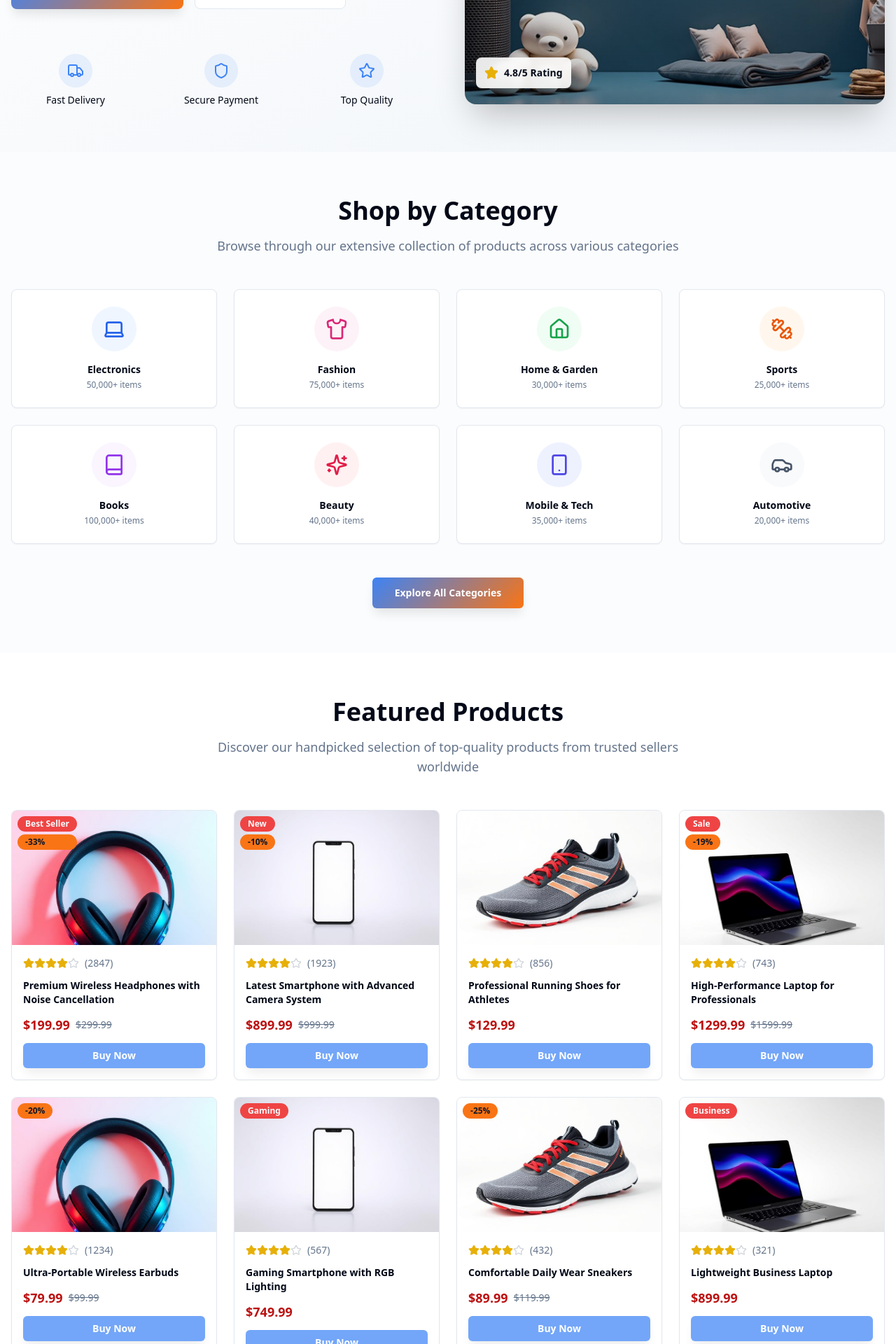
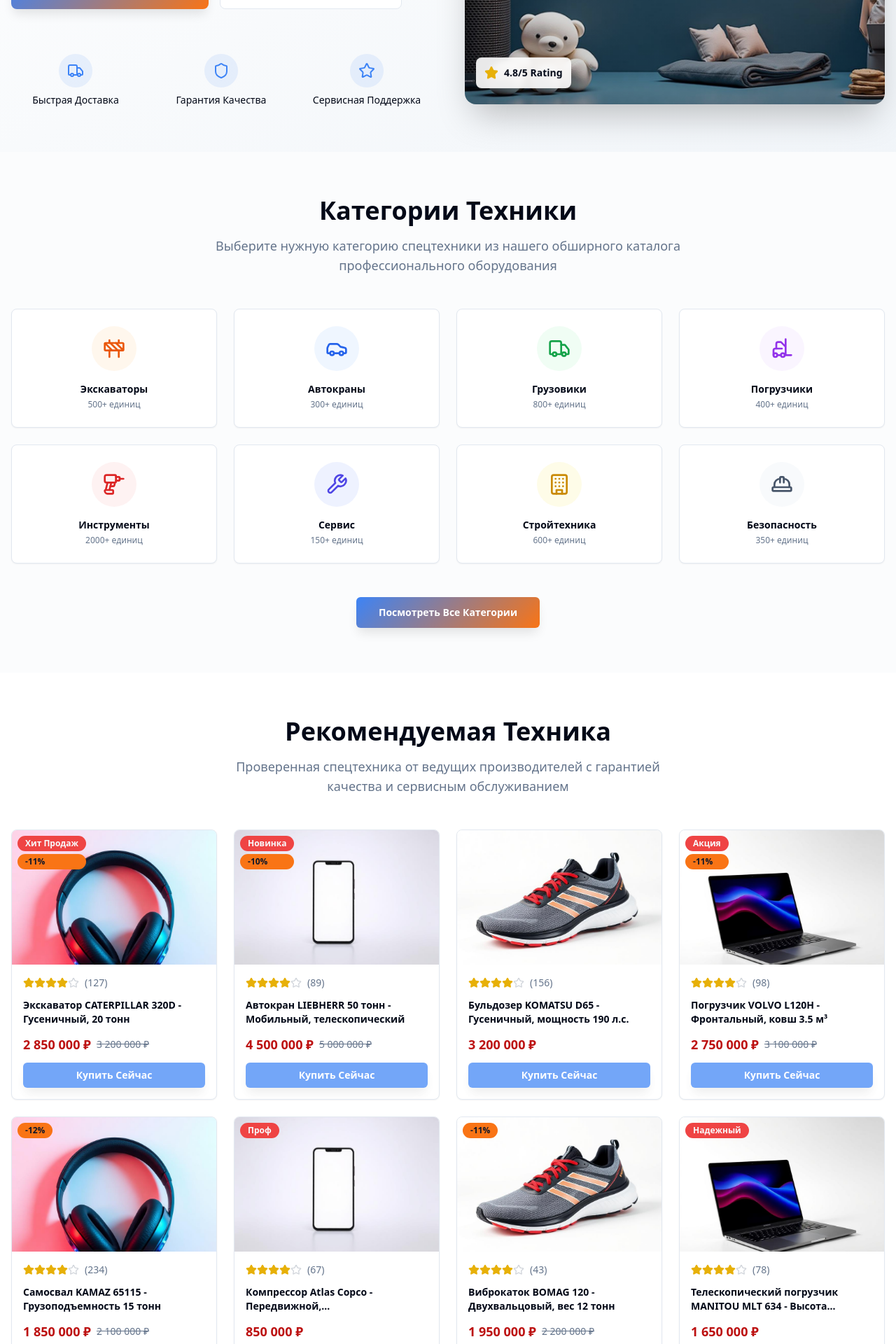
Before and after one commit to jamshiddins/global-village-square, a React (Vite) app: page / in a window 1280 px wide. Shown: the part 540-2460 px from the top of the page at 70% size. Built offline with nearby package versions, Linux system fonts and the light colour scheme.

Commit message:
Refactor product grid for heavy machinery
Update product data and imagery to reflect heavy machinery instead of consumer electronics.

```diff
--- a/src/components/CategorySection.tsx
+++ b/src/components/CategorySection.tsx
@@ -1,78 +1,78 @@
 import { Button } from "@/components/ui/button";
 import { Card, CardContent } from "@/components/ui/card";
 import {
-  Laptop,
-  Shirt,
-  Home,
-  Dumbbell,
-  Book,
-  Sparkles,
-  Smartphone,
-  Car
+  Construction,
+  Truck,
+  Drill,
+  Wrench,
+  Building,
+  Car,
+  HardHat,
+  Forklift
 } from "lucide-react";
 
 const categories = [
   {
-    id: "electronics",
-    name: "Electronics",
-    icon: Laptop,
-    count: "50,000+",
+    id: "excavators",
+    name: "Экскаваторы",
+    icon: Construction,
+    count: "500+",
+    color: "text-orange-600",
+    bgColor: "bg-orange-50 dark:bg-orange-950",
+  },
+  {
+    id: "cranes",
+    name: "Автокраны",
+    icon: Car,
+    count: "300+",
     color: "text-blue-600",
     bgColor: "bg-blue-50 dark:bg-blue-950",
   },
   {
-    id: "fashion",
-    name: "Fashion",
-    icon: Shirt,
-    count: "75,000+",
-    color: "text-pink-600",
-    bgColor: "bg-pink-50 dark:bg-pink-950",
-  },
-  {
-    id: "home",
-    name: "Home & Garden",
-    icon: Home,
-    count: "30,000+",
+    id: "trucks",
+    name: "Грузовики",
+    icon: Truck,
+    count: "800+",
     color: "text-green-600",
     bgColor: "bg-green-50 dark:bg-green-950",
   },
   {
-    id: "sports",
-    name: "Sports",
-    icon: Dumbbell,
-    count: "25,000+",
-    color: "text-orange-600",
-    bgColor: "bg-orange-50 dark:bg-orange-950",
-  },
-  {
-    id: "books",
-    name: "Books",
-    icon: Book,
-    count: "100,000+",
+    id: "forklifts",
+    name: "Погрузчики",
+    icon: Forklift,
+    count: "400+",
     color: "text-purple-600",
     bgColor: "bg-purple-50 dark:bg-purple-950",
   },
   {
-    id: "beauty",
-    name: "Beauty",
-    icon: Sparkles,
-    count: "40,000+",
-    color: "text-rose-600",
-    bgColor: "bg-rose-50 dark:bg-rose-950",
+    id: "tools",
+    name: "Инструменты",
+    icon: Drill,
+    count: "2000+",
+    color: "text-red-600",
+    bgColor: "bg-red-50 dark:bg-red-950",
   },
   {
-    id: "mobile",
-    name: "Mobile & Tech",
-    icon: Smartphone,
-    count: "35,000+",
+    id: "services",
+    name: "Сервис",
+    icon: Wrench,
+    count: "150+",
     color: "text-indigo-600",
     bgColor: "bg-indigo-50 dark:bg-indigo-950",
   },
   {
-    id: "automotive",
-    name: "Automotive",
-    icon: Car,
-    count: "20,000+",
+    id: "construction",
+    name: "Стройтехника",
+    icon: Building,
+    count: "600+",
+    color: "text-yellow-600",
+    bgColor: "bg-yellow-50 dark:bg-yellow-950",
+  },
+  {
+    id: "safety",
+    name: "Безопасность",
+    icon: HardHat,
+    count: "350+",
     color: "text-slate-600",
     bgColor: "bg-slate-50 dark:bg-slate-950",
   },
@@ -84,10 +84,10 @@ export const CategorySection = () => {
       <div className="container mx-auto px-4">
         <div className="text-center mb-12">
           <h2 className="text-3xl md:text-4xl font-bold mb-4">
-            Shop by Category
+            Категории Техники
           </h2>
           <p className="text-lg text-muted-foreground max-w-2xl mx-auto">
-            Browse through our extensive collection of products across various categories
+            Выберите нужную категорию спецтехники из нашего обширного каталога профессионального оборудования
           </p>
         </div>
 
@@ -107,7 +107,7 @@ export const CategorySection = () => {
                     {category.name}
                   </h3>
                   <p className="text-xs text-muted-foreground">
-                    {category.count} items
+                    {category.count} единиц
                   </p>
                 </div>
               </CardContent>
@@ -117,7 +117,7 @@ export const CategorySection = () => {
 
         <div className="text-center mt-12">
           <Button variant="hero" size="lg">
-            Explore All Categories
+            Посмотреть Все Категории
           </Button>
         </div>
       </div>
--- a/src/components/HeroSection.tsx
+++ b/src/components/HeroSection.tsx
@@ -11,24 +11,24 @@ export const HeroSection = () => {
           <div className="space-y-8">
             <div className="space-y-4">
               <h1 className="text-4xl md:text-6xl font-bold leading-tight">
-                Discover Amazing
+                Профессиональная
                 <span className="bg-hero-gradient bg-clip-text text-transparent block">
-                  Products
+                  Спецтехника
                 </span>
-                Worldwide
+                для Любых Задач
               </h1>
               <p className="text-xl text-muted-foreground max-w-lg">
-                Connect with millions of buyers and sellers. Find everything you need from electronics to fashion, all in one place.
+                Широкий выбор строительной и специальной техники. Экскаваторы, автокраны, бульдозеры и многое другое для вашего бизнеса.
               </p>
             </div>
 
             <div className="flex flex-col sm:flex-row gap-4">
               <Button variant="hero" size="xl" className="group">
-                Start Shopping
+                Смотреть Каталог
                 <ArrowRight className="ml-2 h-5 w-5 group-hover:translate-x-1 transition-transform" />
               </Button>
               <Button variant="outline" size="xl">
-                Become a Seller
+                Стать Поставщиком
               </Button>
             </div>
 
@@ -38,19 +38,19 @@ export const HeroSection = () => {
                 <div className="bg-primary/10 w-12 h-12 rounded-full flex items-center justify-center mx-auto">
                   <Truck className="h-6 w-6 text-primary" />
                 </div>
-                <p className="text-sm font-medium">Fast Delivery</p>
+                <p className="text-sm font-medium">Быстрая Доставка</p>
               </div>
               <div className="text-center space-y-2">
                 <div className="bg-primary/10 w-12 h-12 rounded-full flex items-center justify-center mx-auto">
                   <Shield className="h-6 w-6 text-primary" />
                 </div>
-                <p className="text-sm font-medium">Secure Payment</p>
+                <p className="text-sm font-medium">Гарантия Качества</p>
               </div>
               <div className="text-center space-y-2">
                 <div className="bg-primary/10 w-12 h-12 rounded-full flex items-center justify-center mx-auto">
                   <Star className="h-6 w-6 text-primary" />
                 </div>
-                <p className="text-sm font-medium">Top Quality</p>
+                <p className="text-sm font-medium">Сервисная Поддержка</p>
               </div>
             </div>
           </div>
@@ -60,7 +60,7 @@ export const HeroSection = () => {
             <div className="relative overflow-hidden rounded-2xl shadow-2xl">
               <img
                 src={heroBanner}
-                alt="Featured products showcase"
+                alt="Спецтехника в работе"
                 className="w-full h-96 lg:h-[500px] object-cover"
               />
               <div className="absolute inset-0 bg-gradient-to-t from-black/20 to-transparent" />
@@ -69,7 +69,7 @@ export const HeroSection = () => {
               <div className="absolute top-4 right-4 bg-white/90 backdrop-blur-sm rounded-lg p-3 shadow-lg animate-float">
                 <div className="flex items-center gap-2">
                   <ShoppingBag className="h-5 w-5 text-primary" />
-                  <span className="text-sm font-semibold">1M+ Products</span>
+                  <span className="text-sm font-semibold">5000+ Единиц</span>
                 </div>
               </div>
 
--- a/src/components/ProductCard.tsx
+++ b/src/components/ProductCard.tsx
@@ -68,7 +68,7 @@ export const ProductCard = ({
           <div className="absolute bottom-2 left-2 right-2 opacity-0 group-hover:opacity-100 transition-opacity duration-300">
             <Button variant="cart" size="sm" className="w-full">
               <ShoppingCart className="h-4 w-4 mr-2" />
-              Add to Cart
+              В Корзину
             </Button>
           </div>
         </div>
@@ -100,18 +100,18 @@ export const ProductCard = ({
           {/* Price */}
           <div className="flex items-center gap-2">
             <span className="text-lg font-bold text-price">
-              ${price.toFixed(2)}
+              {new Intl.NumberFormat('ru-RU', { style: 'currency', currency: 'RUB', minimumFractionDigits: 0 }).format(price)}
             </span>
             {originalPrice && (
               <span className="text-sm text-muted-foreground line-through">
-                ${originalPrice.toFixed(2)}
+                {new Intl.NumberFormat('ru-RU', { style: 'currency', currency: 'RUB', minimumFractionDigits: 0 }).format(originalPrice)}
               </span>
             )}
           </div>
 
           {/* Buy now button */}
           <Button variant="buy" size="sm" className="w-full">
-            Buy Now
+            Купить Сейчас
           </Button>
         </div>
       </CardContent>
--- a/src/components/ProductGrid.tsx
+++ b/src/components/ProductGrid.tsx
@@ -8,77 +8,77 @@ import laptopImg from "@/assets/product-laptop.jpg";
 const sampleProducts = [
   {
     id: "1",
-    name: "Premium Wireless Headphones with Noise Cancellation",
-    price: 199.99,
-    originalPrice: 299.99,
-    rating: 4.5,
-    reviews: 2847,
+    name: "Экскаватор CATERPILLAR 320D - Гусеничный, 20 тонн",
+    price: 2850000,
+    originalPrice: 3200000,
+    rating: 4.8,
+    reviews: 127,
     image: headphonesImg,
-    badge: "Best Seller",
+    badge: "Хит Продаж",
   },
   {
     id: "2",
-    name: "Latest Smartphone with Advanced Camera System",
-    price: 899.99,
-    originalPrice: 999.99,
-    rating: 4.8,
-    reviews: 1923,
+    name: "Автокран LIEBHERR 50 тонн - Мобильный, телескопический",
+    price: 4500000,
+    originalPrice: 5000000,
+    rating: 4.9,
+    reviews: 89,
     image: phoneImg,
-    badge: "New",
+    badge: "Новинка",
   },
   {
     id: "3",
-    name: "Professional Running Shoes for Athletes",
-    price: 129.99,
+    name: "Бульдозер KOMATSU D65 - Гусеничный, мощность 190 л.с.",
+    price: 3200000,
     rating: 4.6,
-    reviews: 856,
+    reviews: 156,
     image: shoesImg,
   },
   {
     id: "4",
-    name: "High-Performance Laptop for Professionals",
-    price: 1299.99,
-    originalPrice: 1599.99,
+    name: "Погрузчик VOLVO L120H - Фронтальный, ковш 3.5 м³",
+    price: 2750000,
+    originalPrice: 3100000,
     rating: 4.7,
-    reviews: 743,
+    reviews: 98,
     image: laptopImg,
-    badge: "Sale",
+    badge: "Акция",
   },
   {
     id: "5",
-    name: "Ultra-Portable Wireless Earbuds",
-    price: 79.99,
-    originalPrice: 99.99,
-    rating: 4.3,
-    reviews: 1234,
+    name: "Самосвал KAMAZ 65115 - Грузоподъемность 15 тонн",
+    price: 1850000,
+    originalPrice: 2100000,
+    rating: 4.5,
+    reviews: 234,
     image: headphonesImg,
   },
   {
     id: "6",
-    name: "Gaming Smartphone with RGB Lighting",
-    price: 749.99,
+    name: "Компрессор Atlas Copco - Передвижной, производительность 12 м³/мин",
+    price: 850000,
     rating: 4.4,
-    reviews: 567,
+    reviews: 67,
     image: phoneImg,
-    badge: "Gaming",
+    badge: "Проф",
   },
   {
     id: "7",
-    name: "Comfortable Daily Wear Sneakers",
-    price: 89.99,
-    originalPrice: 119.99,
-    rating: 4.2,
-    reviews: 432,
+    name: "Виброкаток BOMAG 120 - Двухвальцовый, вес 12 тонн",
+    price: 1950000,
+    originalPrice: 2200000,
+    rating: 4.3,
+    reviews: 43,
     image: shoesImg,
   },
   {
     id: "8",
-    name: "Lightweight Business Laptop",
-    price: 899.99,
-    rating: 4.5,
-    reviews: 321,
+    name: "Телескопический погрузчик MANITOU MLT 634 - Высота подъема 6 м",
+    price: 1650000,
+    rating: 4.6,
+    reviews: 78,
     image: laptopImg,
-    badge: "Business",
+    badge: "Надежный",
   },
 ];
 
@@ -88,10 +88,10 @@ export const ProductGrid = () => {
       <div className="container mx-auto px-4">
         <div className="text-center mb-12">
           <h2 className="text-3xl md:text-4xl font-bold mb-4">
-            Featured Products
+            Рекомендуемая Техника
           </h2>
           <p className="text-lg text-muted-foreground max-w-2xl mx-auto">
-            Discover our handpicked selection of top-quality products from trusted sellers worldwide
+            Проверенная спецтехника от ведущих производителей с гарантией качества и сервисным обслуживанием
           </p>
         </div>
 
@@ -103,7 +103,7 @@ export const ProductGrid = () => {
 
         <div className="text-center mt-12">
           <Button variant="outline" size="lg">
-            View All Products
+            Весь Каталог Техники
           </Button>
         </div>
       </div>
```
